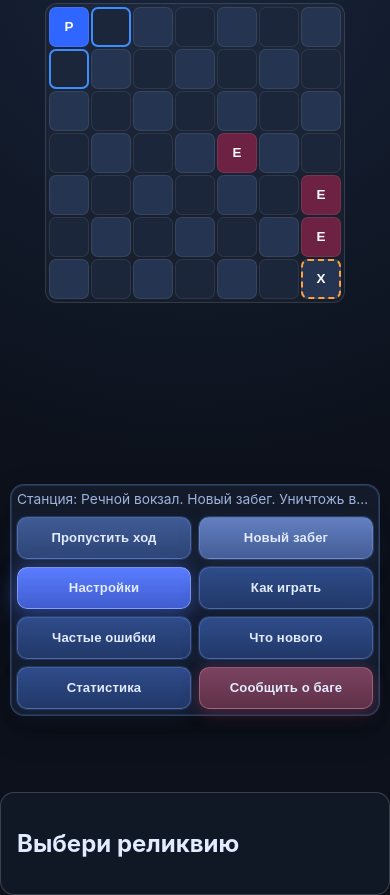
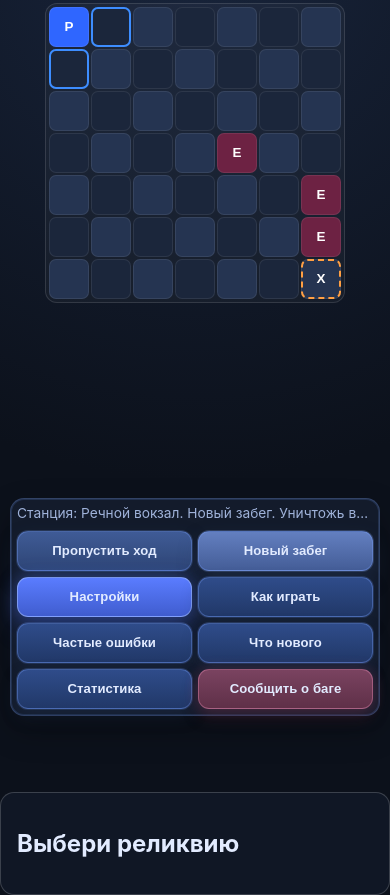
Before and after one commit to beaver20007/metro-relic-ios, a website: page web/index.html in a window 390 px wide. Both pictures are taken after a click on the button "Начать забег". Shown: the part 52-947 px from the top of the page. Drawn offline with Linux system fonts and the light colour scheme; no server answers.

Commit message:
Polish menu grid spacing and pixel-perfect button alignment
Made-with: Cursor

```diff
--- a/docs/styles.css
+++ b/docs/styles.css
@@ -459,7 +459,7 @@ label {
 .menu-grid {
   display: grid;
   grid-template-columns: repeat(2, minmax(0, 1fr));
-  gap: 8px;
+  gap: 7px;
 }
 
 .menu-grid button {
@@ -467,10 +467,12 @@ label {
   align-items: center;
   justify-content: center;
   text-align: center;
-  line-height: 1.12;
-  padding: 0 10px !important;
-  min-height: 46px !important;
-  height: 46px !important;
+  line-height: 1.08;
+  padding: 0 9px !important;
+  min-height: 44px !important;
+  height: 44px !important;
+  border-radius: 12px !important;
+  letter-spacing: 0.005em;
 }
 
 #settingsBtn,
@@ -483,6 +485,7 @@ label {
 @media (max-width: 900px) {
   .menu-grid {
     grid-template-columns: 1fr 1fr !important;
+    gap: 6px !important;
   }
 
   #settingsBtn,
@@ -498,11 +501,12 @@ label {
   }
 
   .menu-grid button {
-    min-height: 42px !important;
-    height: 42px !important;
+    min-height: 40px !important;
+    height: 40px !important;
     padding: 0 8px !important;
     line-height: 1.1 !important;
     font-size: 0.82rem !important;
+    border-radius: 11px !important;
   }
 
   .grid {
--- a/web/styles.css
+++ b/web/styles.css
@@ -459,7 +459,7 @@ label {
 .menu-grid {
   display: grid;
   grid-template-columns: repeat(2, minmax(0, 1fr));
-  gap: 8px;
+  gap: 7px;
 }
 
 .menu-grid button {
@@ -467,10 +467,12 @@ label {
   align-items: center;
   justify-content: center;
   text-align: center;
-  line-height: 1.12;
-  padding: 0 10px !important;
-  min-height: 46px !important;
-  height: 46px !important;
+  line-height: 1.08;
+  padding: 0 9px !important;
+  min-height: 44px !important;
+  height: 44px !important;
+  border-radius: 12px !important;
+  letter-spacing: 0.005em;
 }
 
 #settingsBtn,
@@ -483,6 +485,7 @@ label {
 @media (max-width: 900px) {
   .menu-grid {
     grid-template-columns: 1fr 1fr !important;
+    gap: 6px !important;
   }
 
   #settingsBtn,
@@ -498,11 +501,12 @@ label {
   }
 
   .menu-grid button {
-    min-height: 42px !important;
-    height: 42px !important;
+    min-height: 40px !important;
+    height: 40px !important;
     padding: 0 8px !important;
     line-height: 1.1 !important;
     font-size: 0.82rem !important;
+    border-radius: 11px !important;
   }
 
   .grid {
```
